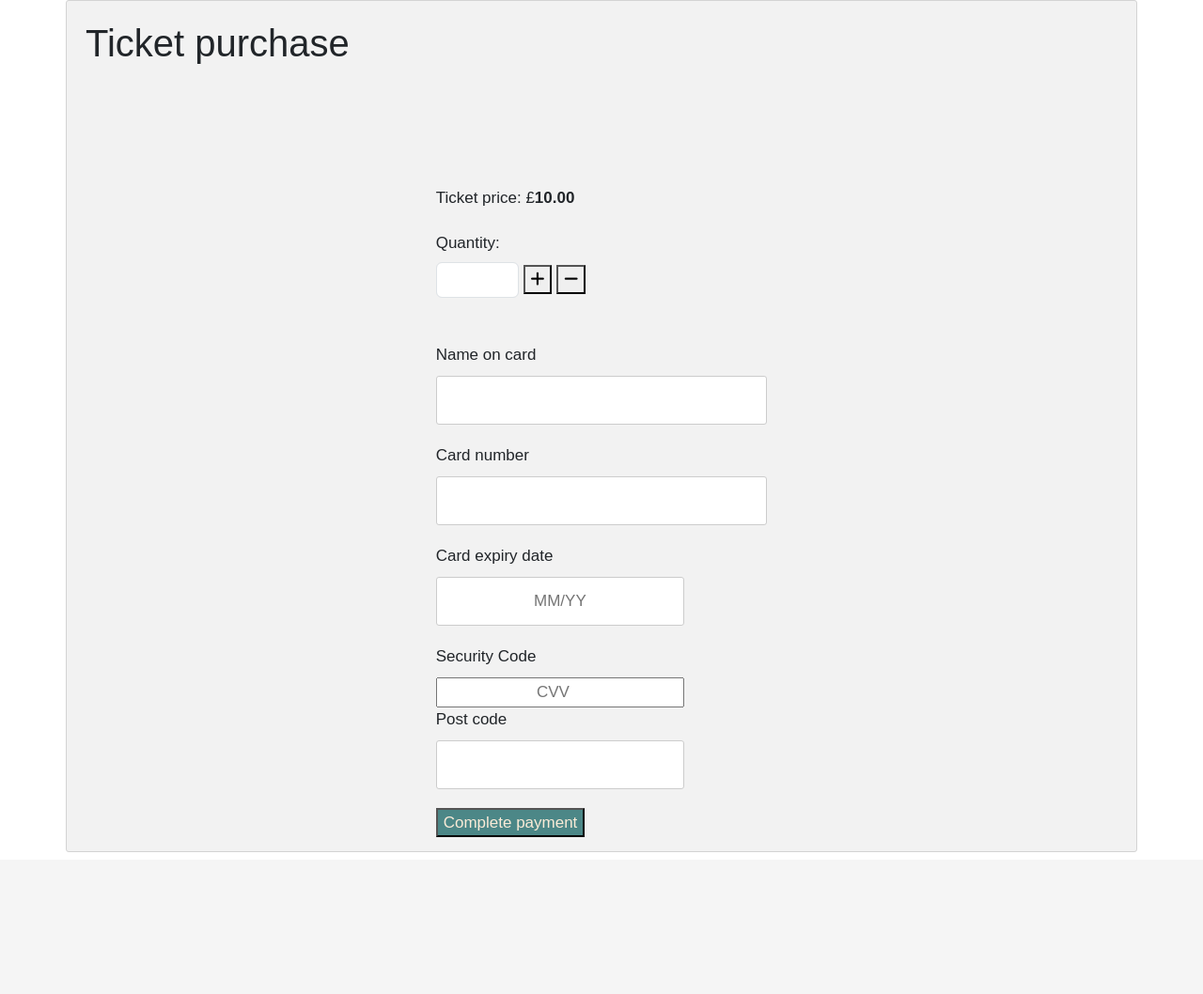
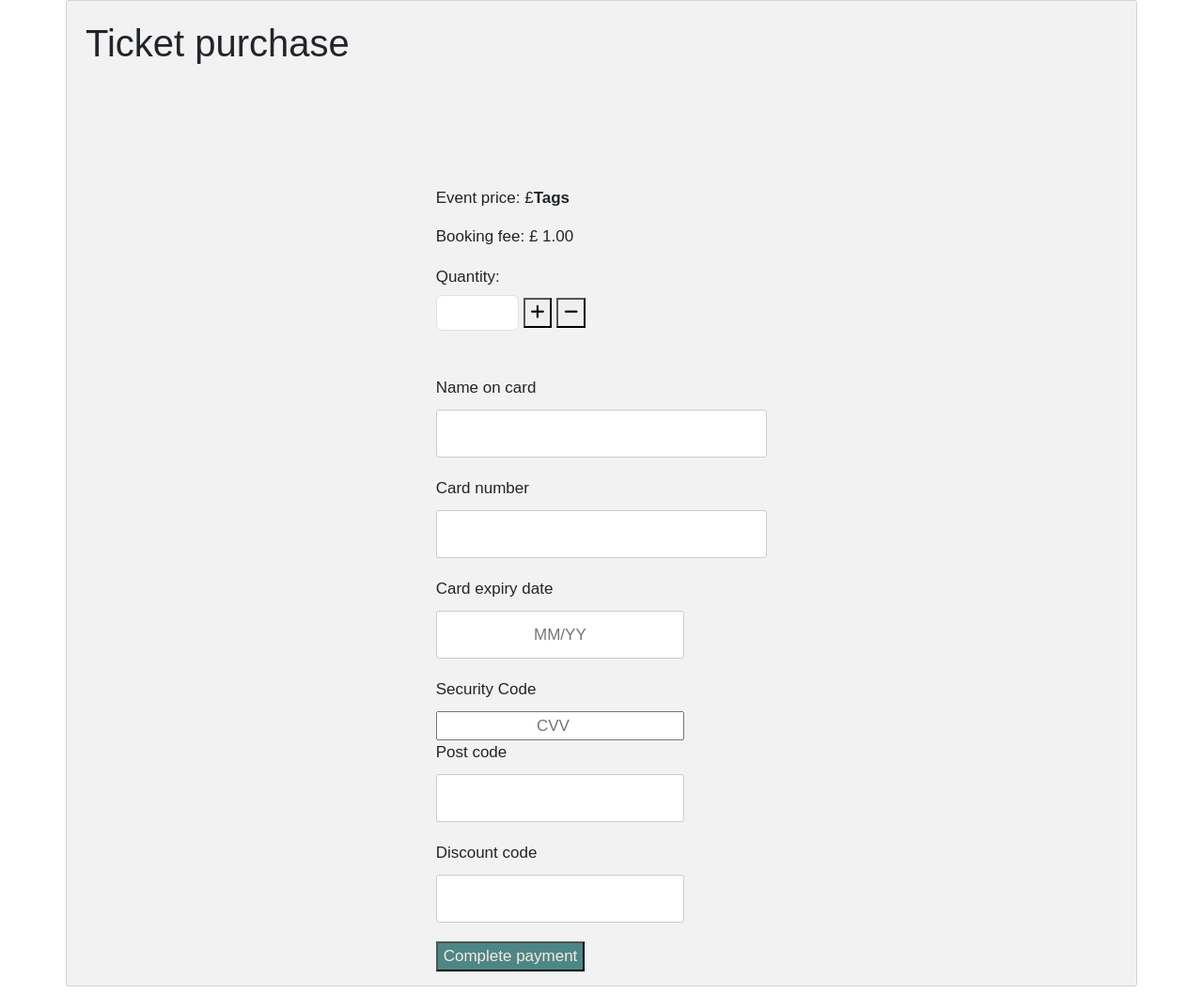
Before and after one commit to CttaM/CCTP-Website, a PHP site: page /paymentscreen.php in a window 1280 px wide. Shown: the part 94-1152 px from the top of the page at 94% size. Before the commit the page ends 1001 px from the top, so only its background shows below. Run offline with PHP 8.4, Linux system fonts and the light colour scheme; the visitor is signed in with stand-in values (Sample User, id 1); some libraries are stand-ins or nearby versions.

Commit message:
did stuff

```diff
--- a/website/events.php
+++ b/website/events.php
@@ -3,18 +3,21 @@
     function getEventPrice($eventName)
     {
         $price = 0;
-        $file = fopen("events.csv", "r");
-        if ($file !== FALSE) {
-            while (($data = fgetcsv($file, 1000, ",")) !== FALSE) {
-                if($eventName == $data[0])
-                {
-                    $price = $data[1];
-                }
-            }
-            fclose($file);
-        } else {
-            echo "Error: Unable to open events.csv";
+
+        // Load the XML file
+        $eventsXml = simplexml_load_file('events.xml');
+
+        // Find the event node that matches the event name
+        $eventNodes = $eventsXml->xpath("//Event[Event_name[starts-with(., '{$eventName}')]]");
+
+        // If a matching event node is found, get the price
+        if (count($eventNodes) > 0) {
+            $price = (string)$eventNodes[0]->Price;
+
+        } else{
+            echo $eventNodes;;
         }
+
         return $price;
     }
 
--- a/website/events.xml
+++ b/website/events.xml
@@ -38,7 +38,7 @@
     <Location>Matterley Estate, Alresford, SO24 0HY</Location>
     <Tickets>0/1000</Tickets>
     <Tags>Festival, DnB, Dubstep, House,Techno</Tags>
-    <Price>10.00</Price>
+    <Price>11.00</Price>
   </Event>
   <Event>
     <Event_name>Forwards</Event_name>
--- a/website/paymentscreen.php
+++ b/website/paymentscreen.php
@@ -4,6 +4,8 @@ $loggedIn = isset($_SESSION['userName']);
 $userID = isset($_SESSION['userID']);
 include 'codes.php';
 include 'tickets.php';
+include 'events.php';
+$eventName = isset($_GET['event']) ? $_GET['event'] : '';
 ?>
 
 <!DOCTYPE html>
@@ -23,7 +25,7 @@ include 'tickets.php';
         let eventName = params.get('event');
         let eventPrice = params.get('price');
 
-        document.getElementById('eventName').textContent = eventName;
+        //document.getElementById('eventName').textContent = eventName;
         document.getElementById('eventPrice').textContent = eventPrice;
 
         // Set the value of the hidden input field to the event name
@@ -31,7 +33,7 @@ include 'tickets.php';
     });
     </script>
 <?php
-$eventName = isset($_GET['event']) ? $_GET['event'] : '';
+
 if ($_SERVER["REQUEST_METHOD"] == "POST") {
     $username = $_SESSION['userName']; // Assuming the username is stored in the session
     $ticketQuantity = $_POST['ticketQuantity'];
@@ -76,7 +78,7 @@ if ($_SERVER["REQUEST_METHOD"] == "POST") {
     <div class="container">
         <form method="post">
         <h1 class="pb-5 pt-3">Ticket purchase</h1>
-        <h2 class="pb-5 pt-3" id="eventName"></h2>
+        <h2 class="pb-5 pt-3" id="eventName"> <?php echo $eventName; ?> </h2>
         <div class="row justify-content-center">
             <div class="col-sm-4 col-lg-4"></div>
                 <div class="col-sm-4 col-lg-4">
@@ -85,7 +87,19 @@ if ($_SERVER["REQUEST_METHOD"] == "POST") {
                         <input type="hidden" name="userName" id="userNameInput" value="<?php echo $loggedIn; ?>">
                         <!-- <input type="hidden" id="userID" name="userID" value="<?php $_SESSION['userID']; ?>"> -->
                         <!-- Rest of your form fields... -->
-                        <p >Ticket price: £<strong><span id="ticketPrice">10.00</span></strong></p>
+                        <p>Event price: £<strong><span id="ticketPrice"><?php echo getEventPrice($eventName); ?></span></strong></p>
+                        <label>Booking fee: £
+                          <span id="bookingFee">
+                            <?php
+                             if (getCodeCount($_SESSION['userName']) > 0){
+                              echo "0.00";
+                             } else{
+                              echo "1.00";
+                             }
+                            ?>
+                          </span>
+                        </label>
+
                         <div class="justify-content-center">
                         <label for="ticketQuantity" class="col-form-label">Quantity:</label>
                         <input type="number" class="form-control text-center" name="ticketQuantity" id="ticketQuantity" min="0" style="width: 25%; display: inline">
@@ -101,7 +115,6 @@ if ($_SERVER["REQUEST_METHOD"] == "POST") {
             <div class="row">
                 <div class="col-sm-4 col-lg-4"></div>
                 <div class="col-sm-4 col-lg-4">
-
                         <label for="NameOnCard">Name on card</label>
                         <input type="text" name="NameOnCard">
                         <label for="CardNumber">Card number</label>
@@ -112,6 +125,8 @@ if ($_SERVER["REQUEST_METHOD"] == "POST") {
                         <input type="number" name="CardSecurityCode" placeholder="CVV" style="width: 75%; text-align: center;">
                         <label for="PostCode">Post code</label>
                         <input type="text" name="PostCode" style="width: 75%; text-align: center;"><br>
+                        <label for="userCode">Discount code</label>
+                        <input type="text" name="userCode" style="width: 75%; text-align: center;"><br>
 
                         <button type="submit" value="Submit" id="completePurchaseButton">Complete payment</button>
                         </div>
--- a/website/scripts.js
+++ b/website/scripts.js
@@ -32,7 +32,8 @@ function subtraction(){
 function updateTotal(){
   let ticketQuantity = document.getElementById("ticketQuantity").value;
   let ticketPrice = document.getElementById("ticketPrice").innerHTML;
-  let total = ticketQuantity * ticketPrice;
+  let bookingFee = document.getElementById("bookingFee").innerHTML;
+  let total = ticketQuantity * ticketPrice + Number(bookingFee);
   document.getElementById("total").innerHTML ="Total: £" + total;
 }
 
@@ -46,7 +47,7 @@ function updateProgressBar(){
 function loadPaymentScreen() {
   let eventNameElement = document.getElementById('event-name');
   let eventName = eventNameElement ? eventNameElement.textContent : 'Unknown Event';
-  let eventPrice = '10.00'; // Replace with the actual event price
-  let url = 'paymentscreen.php?event=' + encodeURIComponent(eventName) + '&price=' + encodeURIComponent(eventPrice);
+
+  let url = 'paymentscreen.php?event=' + encodeURIComponent(eventName);
   window.location.href = url;
 }
```
